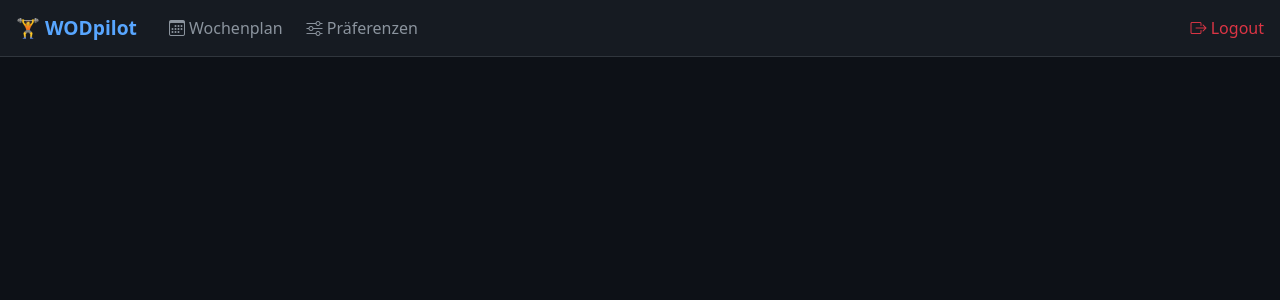
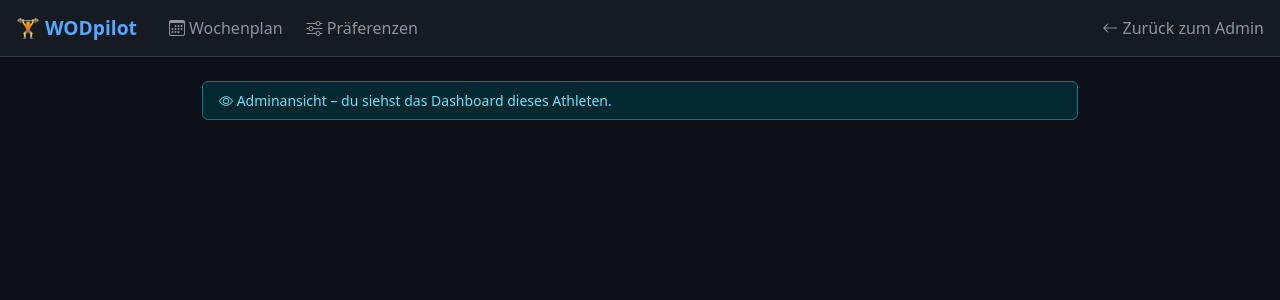
Before and after one commit to rprahl63/Wodpilot, a Flask app: template web/templates/athlete_base.html in a window 1280 px wide. Shown: the top 300 px of the page. Run offline with Flask 3, Linux system fonts and the light colour scheme; the template is opened without the code that fills it, so the values that code supplies are empty; the visitor is signed in with stand-in values (Sample User, id 1); parts of the project's set-up code (start-up, migrations or seed data) failed here and were passed over.

Commit message:
feat: Athleten-Dashboard aus dem Admin-UI aufrufbar
Auf der Nutzerseite gibt es jetzt "Dashboard oeffnen". Das setzt die
Athleten-Session auf diesen Nutzer und springt in die Wochenansicht -
dieselbe Impersonation, die der Admin-Chat laengst macht, nur fuer die
Weboberflaeche.

Die Admin-Session bleibt dabei bestehen, damit man wieder herausfindet:
In der Athletenansicht erscheint fuer Admins ein Hinweisbanner und ein
Ruecksprung statt des Logout-Links.

Co-Authored-By: Claude Opus 4.8 <noreply@anthropic.com>

```diff
--- a/web/app.py
+++ b/web/app.py
@@ -154,6 +154,23 @@ def create_app() -> Flask:
         return render_template(
             "user_detail.html", user=user_row, memories=memories, episodes=episodes
         )
+
+    @app.route("/users/<int:user_id>/dashboard")
+    @login_required
+    def view_as_athlete(user_id: int):
+        """Open an athlete's dashboard from the admin UI.
+
+        Same impersonation the admin chat already does, just for the web view.
+        The admin session stays untouched, so leaving the athlete view lands
+        back in the admin area.
+        """
+        row = (
+            get_db().table("users").select("id").eq("id", user_id).execute()
+        ).data
+        if not row:
+            abort(404)
+        session["athlete_user_id"] = user_id
+        return redirect(url_for("athlete.week"))
 
     # ─── Invite codes ─────────────────────────────────────────────────────────
 
--- a/web/templates/athlete_base.html
+++ b/web/templates/athlete_base.html
@@ -32,11 +32,25 @@
                href="{{ url_for('athlete.preferences') }}"><i class="bi bi-sliders"></i> Präferenzen</a>
         </li>
     </ul>
+    {% if session.logged_in %}
+    <a href="/users/{{ session.athlete_user_id }}" class="nav-link">
+        <i class="bi bi-arrow-left"></i> Zurück zum Admin
+    </a>
+    {% else %}
     <a href="{{ url_for('athlete.logout') }}" class="nav-link text-danger">
         <i class="bi bi-box-arrow-right"></i> Logout
     </a>
     {% endif %}
+    {% endif %}
 </nav>
+
+{% if session.logged_in and session.athlete_user_id %}
+<div class="container" style="max-width: 900px;">
+    <div class="alert alert-info py-2 small">
+        <i class="bi bi-eye"></i> Adminansicht – du siehst das Dashboard dieses Athleten.
+    </div>
+</div>
+{% endif %}
 
 <div class="container pb-5" style="max-width: 900px;">
     {% with messages = get_flashed_messages(with_categories=true) %}
--- a/web/templates/user_detail.html
+++ b/web/templates/user_detail.html
@@ -5,6 +5,9 @@
     <a href="/users" class="btn btn-outline-secondary btn-sm">← Zurück</a>
     <h1 class="mb-0">{{ user.full_name or user.username or 'Athlet' }}</h1>
     <span class="badge {% if user.role == 'admin' %}badge-admin{% else %}bg-secondary{% endif %}">{{ user.role }}</span>
+    <a href="{{ url_for('view_as_athlete', user_id=user.id) }}" class="btn btn-outline-primary btn-sm ms-auto">
+        <i class="bi bi-calendar3"></i> Dashboard öffnen
+    </a>
 </div>
 
 <div class="row g-3">
```
Also changed, not shown: tests/test_athlete_web.py (+43 -0 lines).
